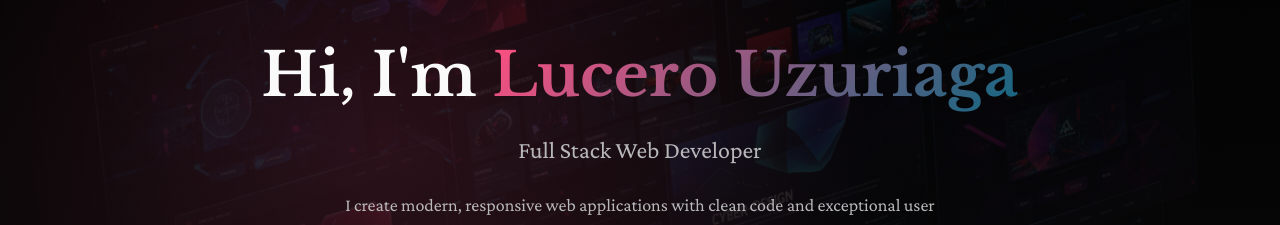
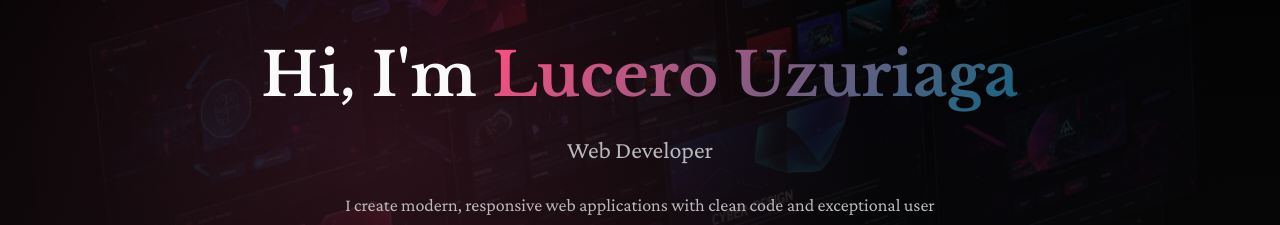
Before and after one commit to luuzuriaga/portfolio, a plain HTML site: page index.html in a window 1280 px wide. Shown: the part 255-480 px from the top of the page. Drawn offline with nearby package versions, Linux system fonts and the light colour scheme.

Commit message:
Initial commit - Proyecto portfolio

```diff
--- a/index.html
+++ b/index.html
@@ -41,7 +41,7 @@
             <h1 class="header__title">
               Hi, I'm <span class="gradient-text">Lucero Uzuriaga</span>
             </h1>
-            <p class="header__subtitle">Full Stack Web Developer</p>
+            <p class="header__subtitle">Web Developer</p>
             <p class="header__description">
               I create modern, responsive web applications with clean code and exceptional user experiences.
             </p>
```
